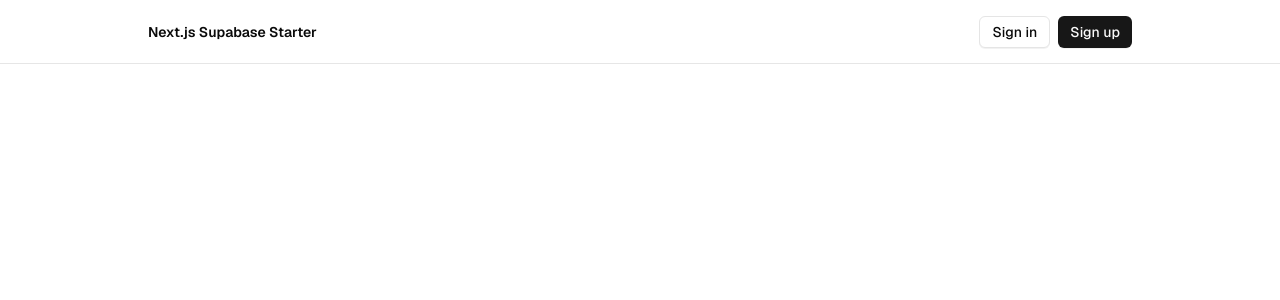
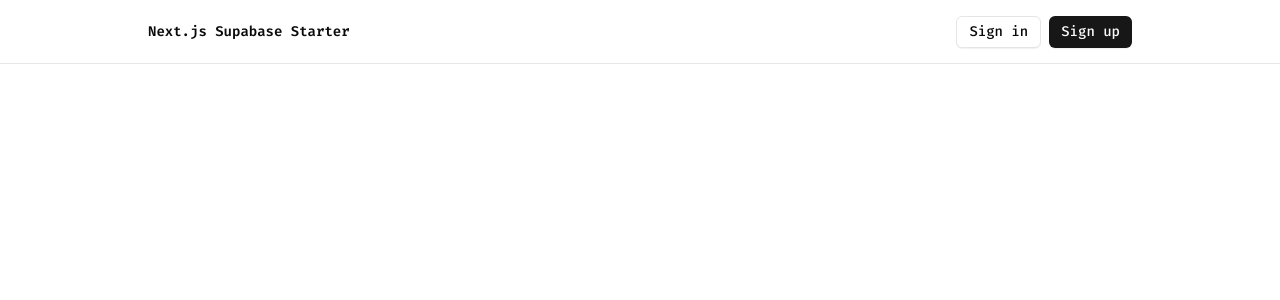
Before and after one commit to budi-imam-prasetyo/note-found, a Next.js app: page / in a window 1280 px wide. Shown: the top 300 px of the page. Built offline with nearby package versions, Linux system fonts and the light colour scheme; no server answers.

Commit message:
refactor: update timestamp handling and improve content sorting in NoteEditor

```diff
--- a/app/api/content/[id]/route.ts
+++ b/app/api/content/[id]/route.ts
@@ -16,7 +16,7 @@ export async function PUT(req: NextRequest) {
     .from('content')
     .update({
       body,
-      updated_at: new Date().toISOString()
+      updated_at: new Date(Date.now()).toISOString(), // update timestamp
     })
     .eq('id', id)
 
--- a/app/layout.tsx
+++ b/app/layout.tsx
@@ -1,5 +1,5 @@
 import type { Metadata } from "next";
-import { Geist } from "next/font/google";
+import { Fira_Code } from "next/font/google";
 import { ThemeProvider } from "next-themes";
 import "./globals.css";
 
@@ -13,8 +13,8 @@ export const metadata: Metadata = {
   description: "The fastest way to build apps with Next.js and Supabase",
 };
 
-const geistSans = Geist({
-  variable: "--font-geist-sans",
+const firaCode = Fira_Code({
+  variable: "--font-fira-code",
   display: "swap",
   subsets: ["latin"],
 });
@@ -26,7 +26,7 @@ export default function RootLayout({
 }>) {
   return (
     <html lang="en" suppressHydrationWarning>
-      <body className={`${geistSans.className} antialiased`}>
+      <body className={`${firaCode.className} antialiased`}>
         <ThemeProvider
           attribute="class"
           defaultTheme="system"
--- a/app/notes/[note_id]/note-editor.tsx
+++ b/app/notes/[note_id]/note-editor.tsx
@@ -10,20 +10,12 @@ import back from "@/app/assets/back.svg"
 import Loading from './loading'
 import { Alert, AlertDescription } from '@/components/ui/alert'
 import { AlertCircle, CheckCircle } from 'lucide-react'
-
-
 interface Content {
   id: number
   body: string
-  updated_at: string
-  updated_at_fmt?: string
+  created_at: string
+  created_at_fmt?: string
 }
-
-// interface Note {
-//   note_id: string
-//   title: string
-//   content: Content[]
-// }
 
 export function NoteEditor({ noteId }: { noteId: string }) {
   const [alert, setAlert] = useState<{ type: "error" | "success"; message: string } | null>(null)
@@ -31,27 +23,21 @@ export function NoteEditor({ noteId }: { noteId: string }) {
   const [contents, setContents] = useState<Content[]>([])
   const [newBody, setNewBody] = useState('')
   const [isLoading, setIsLoading] = useState(true)
-
-  // Fetch data setelah komponen dimount
   useEffect(() => {
     const fetchData = async () => {
       setIsLoading(true)
       try {
         const res = await fetch(`/api/notes/${noteId}`)
         const data = await res.json()
-
         if (!res.ok || !data || !data.content) {
           setTitle('[Note not found]')
           setContents([])
           return
         }
-        console.log('Fetching note with id:', data.note_id)
-
-
         setTitle(data.title)
         setContents(data.content.map((c: Content) => ({
           ...c,
-          updated_at_fmt: dayjs(c.updated_at).format('DD MMM YYYY HH:mm')
+          created_at_fmt: dayjs(c.created_at).format('DD MMM YYYY HH:mm')
         })))
       } catch (error) {
         console.error('Failed to fetch note:', error)
@@ -59,7 +45,6 @@ export function NoteEditor({ noteId }: { noteId: string }) {
         setIsLoading(false)
       }
     }
-
     fetchData()
   }, [noteId])
 
@@ -69,7 +54,6 @@ export function NoteEditor({ noteId }: { noteId: string }) {
         method: 'PUT',
         body: JSON.stringify({ title }),
       })
-      // if (!res.ok) alert('Failed to update title')
     } catch {
       setAlert({ type: "error", message: "Failed to update title" })
       setTimeout(() => setAlert(null), 3000)
@@ -82,63 +66,39 @@ export function NoteEditor({ noteId }: { noteId: string }) {
         method: 'PUT',
         body: JSON.stringify({ body }),
       })
-      // if (!res.ok) alert('Failed to update content')
     } catch {
       setAlert({ type: "error", message: "Failed to update content" })
       setTimeout(() => setAlert(null), 3000)
     }
   }
 
-
   const handleAddContent = async () => {
     try {
-      // if (!newBody.trim()) return
-
       const res = await fetch(`/api/notes/${noteId}/content`, {
         method: 'POST',
         body: JSON.stringify({ body: newBody }),
       })
-
-      // if (res.ok) {
       const newContent: Content = await res.json()
 
       setContents((prev) => [
         ...prev,
         {
           ...newContent,
-          updated_at_fmt: dayjs(newContent.updated_at).format('DD MMM YYYY HH:mm'),
         },
       ])
       setNewBody('')
-      // } else {
-      //   alert('Failed to add content')
-      // }
+
     } catch {
       setAlert({ type: "error", message: "Failed to add content" })
       setTimeout(() => setAlert(null), 3000)
     }
   }
 
-  // const router = useRouter()
-
-  // useEffect(() => {
-  //   return () => {
-  //     // Jangan hapus kalau masih loading (belum selesai ambil data)
-  //     if (isLoading) return
-
-  //     const isEmptyTitle = title.trim() === ''
-  //     const isEmptyContent = contents.length === 0
-
-  //     if (isEmptyTitle && isEmptyContent) {
-  //       fetch(`/api/notes/${noteId}`, {
-  //         method: 'DELETE',
-  //       }).catch((err) => console.error('Failed to auto-delete note:', err))
-  //     }
-  //   }
-  // }, [title, contents, isLoading, noteId])
-  const groupedByDate = contents.reduce((acc, item) => {
-    const dateKey = dayjs(item.updated_at).format('DD-MM-YYYY')
-    const time = dayjs(item.updated_at).format('HH.mm')
+const groupedByDate = [...contents]
+  .sort((a, b) => new Date(a.created_at).getTime() - new Date(b.created_at).getTime()) // sort ascending
+  .reduce((acc, item) => {
+    const dateKey = dayjs(item.created_at).format('DD-MM-YYYY')
+    const time = dayjs(item.created_at).format('HH.mm')
 
     if (!acc[dateKey]) acc[dateKey] = []
 
@@ -149,7 +109,6 @@ export function NoteEditor({ noteId }: { noteId: string }) {
 
     return acc
   }, {} as Record<string, (Content & { time: string })[]>)
-
 
 
   if (isLoading) {
@@ -173,7 +132,6 @@ export function NoteEditor({ noteId }: { noteId: string }) {
           onBlur={handleUpdateTitle}
         />
       </div>
-
       {/* Alert */}
       {alert && (
         <Alert variant={alert.type === "error" ? "destructive" : "default"}>
@@ -181,7 +139,6 @@ export function NoteEditor({ noteId }: { noteId: string }) {
           <AlertDescription>{alert.message}</AlertDescription>
         </Alert>
       )}
-
       {/* Konten dikelompokkan berdasarkan tanggal */}
       <div className="space-y-4">
         {Object.entries(groupedByDate).map(([date, items]) => (
--- a/app/notes/[note_id]/page.tsx
+++ b/app/notes/[note_id]/page.tsx
@@ -8,7 +8,6 @@ interface Params {
 
 export default async function NotePage({ params }: { params: Promise<Params> }) {
   const { note_id } = await params
-  console.log("NotePage params:", note_id)
 
   return (
     <div className="p-6">
```
